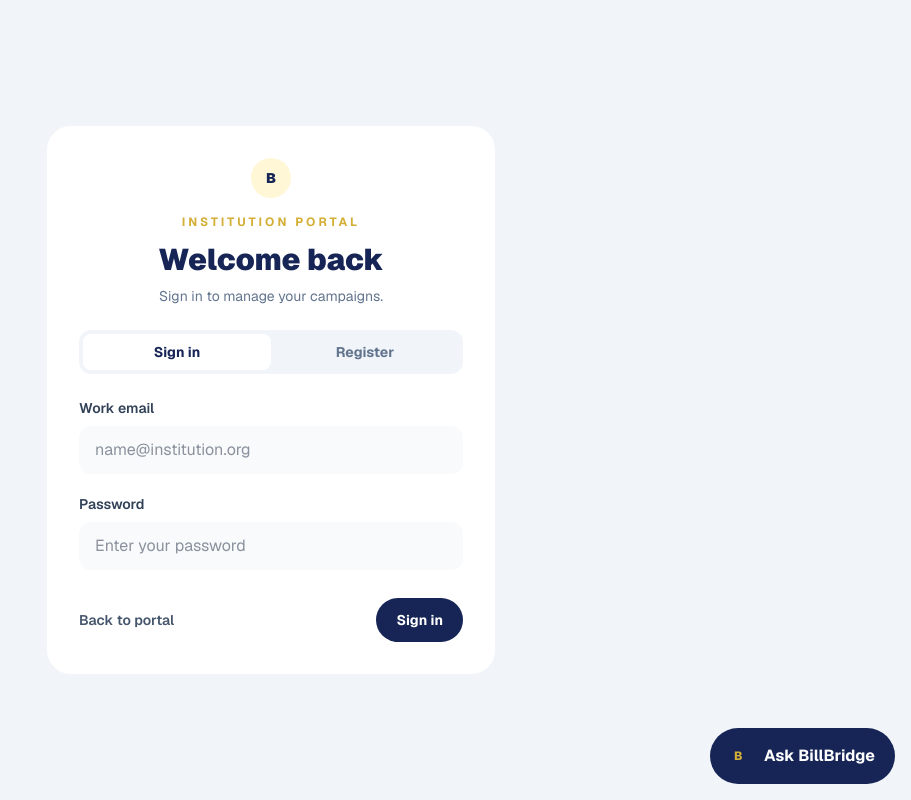
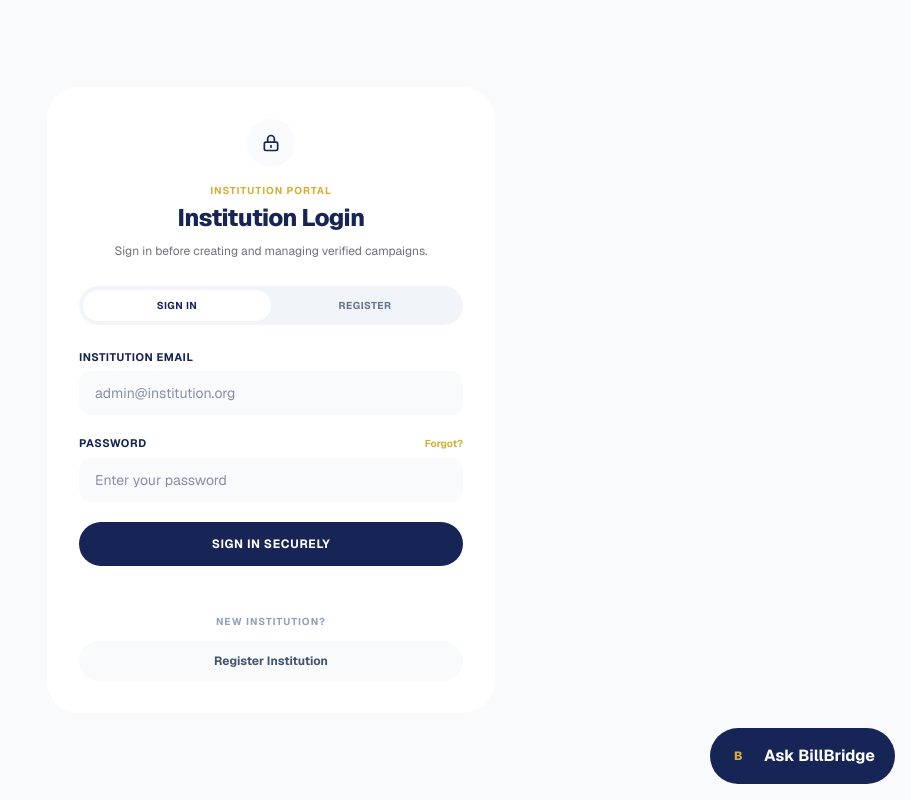
Before and after one commit to Waithira-amy/billbridge, a Next.js app: page /institution/login in a window 1280 px wide. Shown: the whole page, without its empty margins (369-1280 px from the left). Built offline with nearby package versions, Linux system fonts and the light colour scheme.

Commit message:
Removed login button from home page and linked the start campaign button with institution login/register

```diff
--- a/app/institution/login/page.tsx
+++ b/app/institution/login/page.tsx
@@ -8,56 +8,161 @@ export default function InstitutionLoginPage() {
   const router = useRouter();
   const [mode, setMode] = useState<"login" | "register">("login");
   const [error, setError] = useState("");
+  const [isSubmitting, setIsSubmitting] = useState(false);
 
   const submit = (event: FormEvent<HTMLFormElement>) => {
     event.preventDefault();
     const formData = new FormData(event.currentTarget);
+
     if (!formData.get("email") || !formData.get("password")) {
       setError("Enter your email address and password to continue.");
       return;
     }
+
+    setError("");
+    setIsSubmitting(true);
+
+    setTimeout(() => {
+      setIsSubmitting(false);
       router.push("/institution/dashboard");
+    }, 900);
   };
 
   return (
-    <main className="flex min-h-screen items-center justify-center bg-slate-100 px-6 py-10">
-      <div className="w-full max-w-md rounded-3xl border border-slate-200 bg-white p-8 shadow-xl shadow-slate-200/70 sm:p-9">
-        <div className="mb-6 text-center">
-          <div className="mx-auto flex h-10 w-10 items-center justify-center rounded-full border-2 border-[#D4AF37] bg-[#FFF7D6] text-sm font-black text-blue-950">B</div>
-          <p className="mt-4 text-xs font-bold uppercase tracking-[0.25em] text-[#D4AF37]">Institution Portal</p>
-          <h1 className="mt-3 text-3xl font-black text-blue-950">
-            {mode === "login" ? "Welcome back" : "Register your institution"}
+    <div className="flex min-h-screen items-center justify-center bg-slate-50 px-6 py-10">
+        <main className="relative mx-auto w-full max-w-md space-y-6 rounded-[2rem] border-t-[6px] border-t-[#D4AF37] bg-white p-8 text-blue-950 shadow-2xl sm:p-10">
+          <div className="text-center">
+            <div className="mx-auto mb-4 flex h-12 w-12 items-center justify-center rounded-full border border-slate-100 bg-slate-50 shadow-sm">
+              <svg className="h-5 w-5 text-blue-950" fill="none" stroke="currentColor" viewBox="0 0 24 24" aria-hidden="true">
+                <path strokeLinecap="round" strokeLinejoin="round" strokeWidth="2" d="M12 15v2m-6 4h12a2 2 0 0 0 2-2v-6a2 2 0 0 0-2-2H6a2 2 0 0 0-2 2v6a2 2 0 0 0 2 2Zm10-10V7a4 4 0 0 0-8 0v4h8Z" />
+              </svg>
+            </div>
+            <p className="text-[10px] font-bold uppercase tracking-widest text-[#D4AF37]">Institution Portal</p>
+            <h1 className="mt-1 text-2xl font-extrabold tracking-tight text-blue-950">
+              {mode === "login" ? "Institution Login" : "Register Institution"}
             </h1>
-          <p className="mt-2 text-sm text-slate-500">{mode === "login" ? "Sign in to manage your campaigns." : "Start your institution verification."}</p>
+            <p className="mt-2 text-xs leading-relaxed text-gray-500">
+              {mode === "login"
+                ? "Sign in before creating and managing verified campaigns."
+                : "Create access for your institution before submitting campaigns."}
+            </p>
           </div>
 
-        <div className="mb-6 grid grid-cols-2 rounded-xl bg-slate-100 p-1" role="tablist" aria-label="Institution access">
-          <button type="button" role="tab" aria-selected={mode === "login"} onClick={() => { setMode("login"); setError(""); }} className={`rounded-lg px-3 py-2 text-sm font-bold transition ${mode === "login" ? "bg-white text-blue-950 shadow-sm" : "text-slate-500 hover:text-blue-950"}`}>Sign in</button>
-          <button type="button" role="tab" aria-selected={mode === "register"} onClick={() => { setMode("register"); setError(""); }} className={`rounded-lg px-3 py-2 text-sm font-bold transition ${mode === "register" ? "bg-white text-blue-950 shadow-sm" : "text-slate-500 hover:text-blue-950"}`}>Register</button>
+          <div className="grid grid-cols-2 rounded-full bg-slate-100 p-1" role="tablist" aria-label="Institution access">
+            <button
+              type="button"
+              role="tab"
+              aria-selected={mode === "login"}
+              onClick={() => {
+                setMode("login");
+                setError("");
+              }}
+              className={`rounded-full px-3 py-2 text-[10px] font-bold uppercase tracking-wider transition-all ${
+                mode === "login" ? "bg-white text-blue-950 shadow-sm" : "text-slate-500 hover:text-blue-950"
+              }`}
+            >
+              Sign In
+            </button>
+            <button
+              type="button"
+              role="tab"
+              aria-selected={mode === "register"}
+              onClick={() => {
+                setMode("register");
+                setError("");
+              }}
+              className={`rounded-full px-3 py-2 text-[10px] font-bold uppercase tracking-wider transition-all ${
+                mode === "register" ? "bg-white text-blue-950 shadow-sm" : "text-slate-500 hover:text-blue-950"
+              }`}
+            >
+              Register
+            </button>
           </div>
 
-        <form className="space-y-5" onSubmit={submit}>
+          <form onSubmit={submit} className="space-y-5">
             {mode === "register" && (
               <div>
-              <label htmlFor="institution" className="mb-2 block text-sm font-semibold text-slate-700">Institution name</label>
-              <input id="institution" name="institution" required placeholder="Your institution" className="w-full rounded-xl border border-slate-300 bg-slate-50 px-4 py-3 text-slate-800 placeholder:text-slate-400 outline-none transition focus:border-blue-950 focus:bg-white focus:ring-2 focus:ring-blue-100" />
+                <label htmlFor="institution" className="mb-1.5 block text-[11px] font-bold uppercase tracking-wider text-blue-950">
+                  Institution Name
+                </label>
+                <input
+                  id="institution"
+                  name="institution"
+                  required
+                  placeholder="e.g. Kenyatta National Hospital"
+                  className="w-full rounded-xl border border-gray-200 bg-slate-50 px-4 py-3 text-sm outline-none transition-all focus:border-[#D4AF37] focus:ring-1 focus:ring-[#D4AF37]"
+                />
               </div>
             )}
+
             <div>
-            <label htmlFor="email" className="mb-2 block text-sm font-semibold text-slate-700">Work email</label>
-            <input id="email" name="email" type="email" autoComplete="email" required placeholder="name@institution.org" className="w-full rounded-xl border border-slate-300 bg-slate-50 px-4 py-3 text-slate-800 placeholder:text-slate-400 outline-none transition focus:border-blue-950 focus:bg-white focus:ring-2 focus:ring-blue-100" />
+              <label htmlFor="email" className="mb-1.5 block text-[11px] font-bold uppercase tracking-wider text-blue-950">
+                Institution Email
+              </label>
+              <input
+                id="email"
+                name="email"
+                type="email"
+                autoComplete="email"
+                required
+                placeholder="admin@institution.org"
+                className="w-full rounded-xl border border-gray-200 bg-slate-50 px-4 py-3 text-sm outline-none transition-all focus:border-[#D4AF37] focus:ring-1 focus:ring-[#D4AF37]"
+              />
             </div>
+
             <div>
-            <label htmlFor="password" className="mb-2 block text-sm font-semibold text-slate-700">Password</label>
-            <input id="password" name="password" type="password" autoComplete={mode === "login" ? "current-password" : "new-password"} required placeholder="Enter your password" className="w-full rounded-xl border border-slate-300 bg-slate-50 px-4 py-3 text-slate-800 placeholder:text-slate-400 outline-none transition focus:border-blue-950 focus:bg-white focus:ring-2 focus:ring-blue-100" />
+              <div className="mb-1.5 flex items-center justify-between">
+                <label htmlFor="password" className="block text-[11px] font-bold uppercase tracking-wider text-blue-950">
+                  Password
+                </label>
+                {mode === "login" && (
+                  <Link href="#" className="text-[10px] font-bold text-[#D4AF37] transition-colors hover:text-amber-600">
+                    Forgot?
+                  </Link>
+                )}
               </div>
-          {error && <p className="rounded-xl border border-red-100 bg-red-50 px-3 py-2 text-sm text-red-700" role="alert">{error}</p>}
-          <div className="flex items-center justify-between gap-3 pt-2">
-            <Link href="/institution" className="text-sm font-semibold text-slate-600 hover:text-blue-950">Back to portal</Link>
-            <button type="submit" className="rounded-full bg-blue-950 px-5 py-3 text-sm font-bold text-white shadow-md shadow-blue-950/20 transition hover:bg-blue-900 focus:outline-none focus:ring-2 focus:ring-blue-950 focus:ring-offset-2">{mode === "login" ? "Sign in" : "Register"}</button>
+              <input
+                id="password"
+                name="password"
+                type="password"
+                autoComplete={mode === "login" ? "current-password" : "new-password"}
+                required
+                placeholder="Enter your password"
+                className="w-full rounded-xl border border-gray-200 bg-slate-50 px-4 py-3 text-sm outline-none transition-all focus:border-[#D4AF37] focus:ring-1 focus:ring-[#D4AF37]"
+              />
             </div>
+
+            {error && (
+              <p className="rounded-xl border border-red-100 bg-red-50 px-3 py-2 text-xs font-bold text-red-700" role="alert">
+                {error}
+              </p>
+            )}
+
+            <button
+              type="submit"
+              disabled={isSubmitting}
+              className="mt-2 flex w-full items-center justify-center gap-2 rounded-full bg-blue-950 py-3.5 text-xs font-bold uppercase tracking-wider text-white shadow-md transition hover:-translate-y-0.5 hover:bg-slate-800 disabled:opacity-70"
+            >
+              {isSubmitting ? "Authenticating..." : mode === "login" ? "Sign In Securely" : "Create Institution Access"}
+            </button>
           </form>
+
+          <div className="border-t border-slate-100 pt-6 text-center">
+            <p className="mb-3 text-[10px] font-bold uppercase tracking-widest text-slate-400">
+              {mode === "login" ? "New institution?" : "Already verified?"}
+            </p>
+            <button
+              type="button"
+              onClick={() => {
+                setMode(mode === "login" ? "register" : "login");
+                setError("");
+              }}
+              className="w-full rounded-full border border-slate-200 bg-slate-50 px-6 py-3 text-xs font-bold text-slate-600 shadow-sm transition-all hover:border-slate-300 hover:bg-slate-100 hover:text-blue-950"
+            >
+              {mode === "login" ? "Register Institution" : "Back to Institution Login"}
+            </button>
           </div>
         </main>
+    </div>
   );
 }
--- a/app/login/page.tsx
+++ b/app/login/page.tsx
@@ -1,93 +1,5 @@
-"use client";
+import { redirect } from "next/navigation";
 
-import Navbar from "@/components/Navbar";
-import Link from "next/link";
-import { useState } from "react";
-import { useRouter } from "next/navigation";
-
-export default function Login() {
-  const router = useRouter();
-  const [email, setEmail] = useState("");
-  const [password, setPassword] = useState("");
-  const [isLoggingIn, setIsLoggingIn] = useState(false);
-
-  const handleLogin = (e: React.FormEvent) => {
-    e.preventDefault();
-    setIsLoggingIn(true);
-
-    // Simulate secure authentication delay, then route to the portal
-    setTimeout(() => {
-      setIsLoggingIn(false);
-      router.push("/start");
-    }, 1200);
-  };
-
-  return (
-    <>
-      <Navbar />
-      <div className="min-h-screen bg-slate-50 px-6 pb-16 pt-28 flex items-center justify-center">
-
-        {/* Main Card with Gold Accent Border */}
-        <main className="mx-auto w-full max-w-md space-y-6 rounded-[2rem] border-t-[6px] border-t-[#D4AF37] bg-white p-8 sm:p-10 text-blue-950 shadow-2xl relative">
-
-          {/* Header */}
-          <div className="text-center mb-6">
-            <div className="w-12 h-12 bg-slate-50 border border-slate-100 rounded-full flex items-center justify-center mx-auto mb-4 shadow-sm">
-              <svg className="w-5 h-5 text-blue-950" fill="none" stroke="currentColor" viewBox="0 0 24 24"><path strokeLinecap="round" strokeLinejoin="round" strokeWidth="2" d="M12 15v2m-6 4h12a2 2 0 002-2v-6a2 2 0 00-2-2H6a2 2 0 00-2 2v6a2 2 0 002 2zm10-10V7a4 4 0 00-8 0v4h8z" /></svg>
-            </div>
-            <p className="text-[10px] font-bold uppercase tracking-widest text-[#D4AF37]">Secure Access</p>
-            <h1 className="text-2xl font-extrabold tracking-tight text-blue-950 mt-1">Partner Login</h1>
-          </div>
-
-          <form onSubmit={handleLogin} className="space-y-5">
-            <div>
-              <label className="block text-[11px] font-bold text-blue-950 uppercase tracking-wider mb-1.5">Institution Email / ID</label>
-              <input
-                required
-                type="text"
-                placeholder="e.g. admin@knh.or.ke"
-                value={email}
-                onChange={(e) => setEmail(e.target.value)}
-                className="w-full rounded-xl border border-gray-200 bg-slate-50 px-4 py-3 text-sm outline-none focus:border-[#D4AF37] focus:ring-1 focus:ring-[#D4AF37] transition-all"
-              />
-            </div>
-
-            <div>
-              <div className="flex justify-between items-center mb-1.5">
-                <label className="block text-[11px] font-bold text-blue-950 uppercase tracking-wider">Password</label>
-                <Link href="#" className="text-[10px] font-bold text-[#D4AF37] hover:text-amber-600 transition-colors">
-                  Forgot?
-                </Link>
-              </div>
-              <input
-                required
-                type="password"
-                placeholder="••••••••"
-                value={password}
-                onChange={(e) => setPassword(e.target.value)}
-                className="w-full rounded-xl border border-gray-200 bg-slate-50 px-4 py-3 text-sm outline-none focus:border-[#D4AF37] focus:ring-1 focus:ring-[#D4AF37] transition-all"
-              />
-            </div>
-
-            <button
-              type="submit"
-              disabled={isLoggingIn}
-              className="w-full rounded-full bg-blue-950 py-3.5 text-xs font-bold uppercase tracking-wider text-white shadow-md transition hover:-translate-y-0.5 hover:bg-slate-800 disabled:opacity-70 flex justify-center items-center gap-2 mt-2"
-            >
-              {isLoggingIn ? "Authenticating..." : "Sign In Securely"}
-            </button>
-          </form>
-
-          {/* Footer Section */}
-          <div className="pt-6 border-t border-slate-100 text-center">
-            <p className="text-[10px] font-bold text-slate-400 uppercase tracking-widest mb-3">Not yet registered?</p>
-            <Link href="#contact" className="inline-block w-full rounded-full bg-slate-50 border border-slate-200 px-6 py-3 text-xs font-bold text-slate-600 hover:bg-slate-100 hover:text-blue-950 hover:border-slate-300 transition-all shadow-sm">
-              Apply to Become a Partner
-            </Link>
-          </div>
-
-        </main>
-      </div>
-    </>
-  );
+export default function LoginPage() {
+  redirect("/institution/login");
 }
--- a/components/Navbar.tsx
+++ b/components/Navbar.tsx
@@ -46,10 +46,7 @@ export default function Navbar() {
 
         {/* Call to Action - Updated for Institutional Partners */}
         <div className="flex items-center gap-4">
-          <Link href="/login" className="hidden sm:block text-xs font-bold uppercase tracking-wider text-slate-500 hover:text-blue-950 transition-colors">
-            Partner Login
-          </Link>
-          <Link href="/start" className="bg-blue-950 hover:bg-slate-800 text-white px-6 py-2.5 rounded-full text-xs font-bold transition-all shadow-md hover:shadow-lg">
+          <Link href="/institution/login" className="bg-blue-950 hover:bg-slate-800 text-white px-6 py-2.5 rounded-full text-xs font-bold transition-all shadow-md hover:shadow-lg">
             Start a Campaign
           </Link>
         </div>
--- a/components/sections/Hero.tsx
+++ b/components/sections/Hero.tsx
@@ -37,7 +37,7 @@ export default function Hero() {
           </Link>
 
           {/* Button 3: Start a Campaign */}
-          <Link href="/start" className="w-full md:w-auto px-8 py-3 rounded-full text-sm font-bold text-white bg-blue-950 hover:bg-blue-900 border border-blue-900 transition-all shadow-[0_6px_15px_rgba(23,37,84,0.2)] hover:shadow-[0_6px_20px_rgba(23,37,84,0.3)] hover:-translate-y-0.5 transform duration-200">
+          <Link href="/institution/login" className="w-full md:w-auto px-8 py-3 rounded-full text-sm font-bold text-white bg-blue-950 hover:bg-blue-900 border border-blue-900 transition-all shadow-[0_6px_15px_rgba(23,37,84,0.2)] hover:shadow-[0_6px_20px_rgba(23,37,84,0.3)] hover:-translate-y-0.5 transform duration-200">
             Start a Campaign
           </Link>
 
```
Lines whose indentation alone changed are shown as unchanged.
